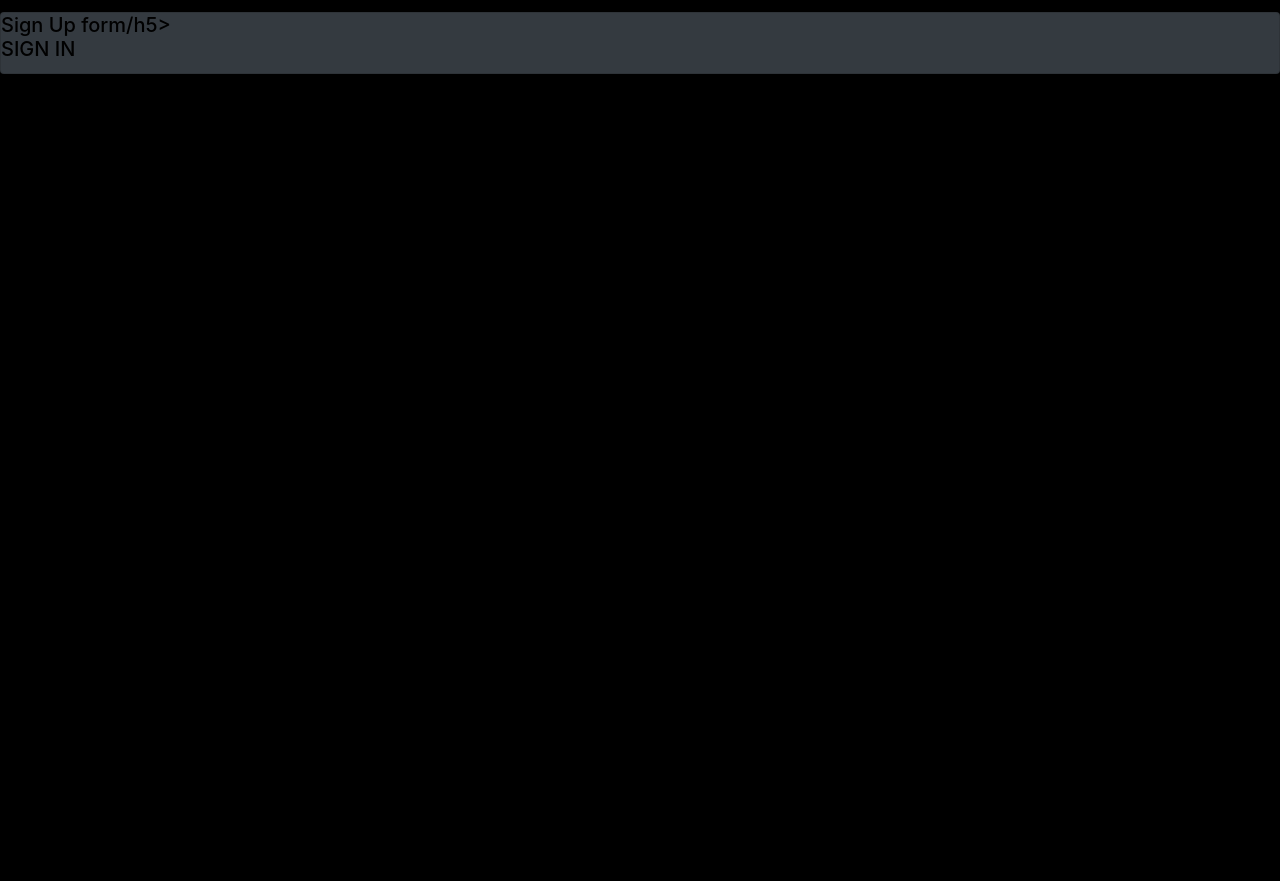
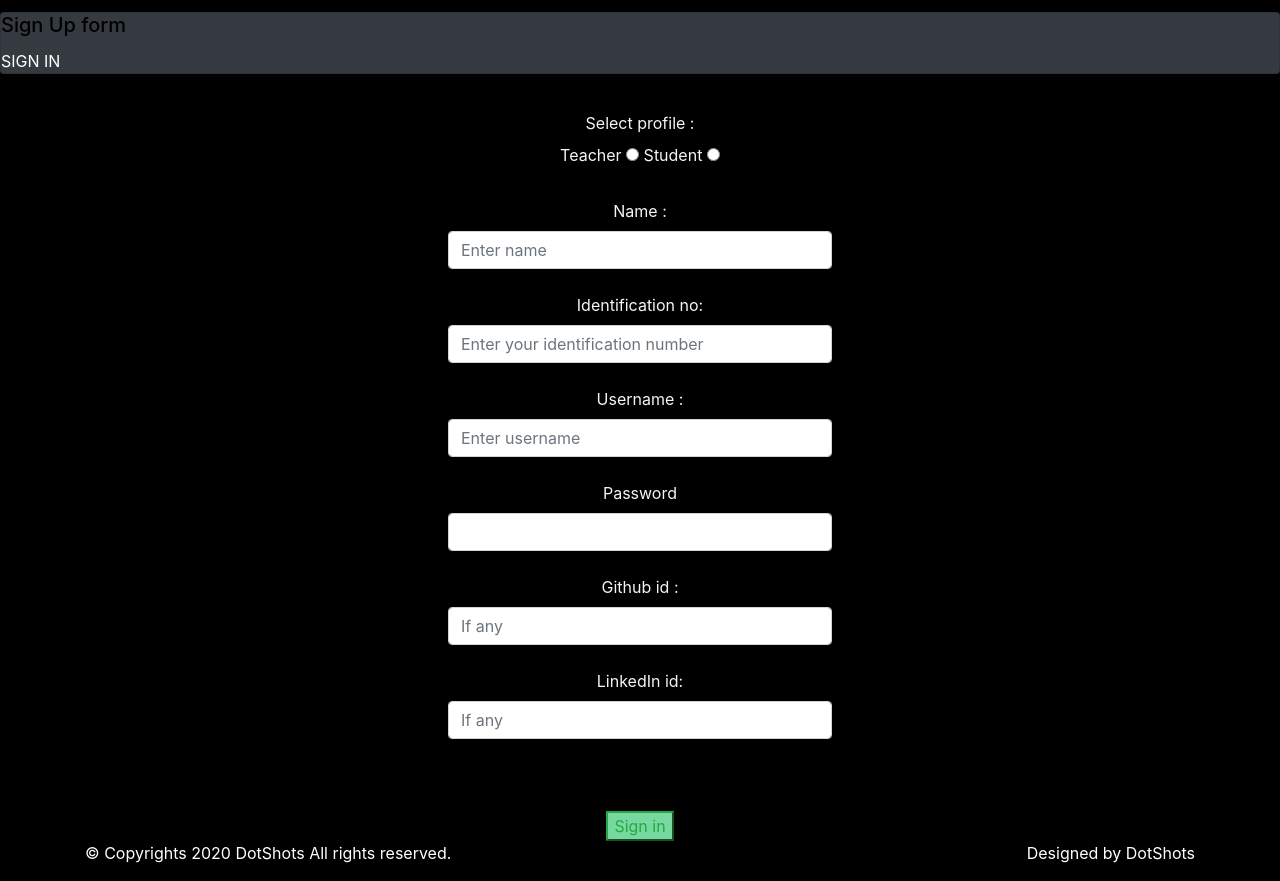
Before and after one commit to Abhinish098/Hackathon-2020, a website: page Signup.html in a window 1280 px wide. Shown: the part 81-962 px from the top of the page. Before the commit the page ends 800 px from the top, so only its background shows below. Drawn offline with nearby package versions, Linux system fonts and the light colour scheme.

Commit message:
Signin.html
The sign up form

```diff
--- a/Signup.html
+++ b/Signup.html
@@ -8,7 +8,7 @@
 
     <meta charset="utf-8" />
 
-    <title>Connect</title>
+    <title>Sign up</title>
     <link rel="shortcut icon" href="Logo.png" type="image/x-icon" />
 
     <!-- Links to CSS -->
@@ -34,7 +34,13 @@
       }
       /* Handle on hover */
       ::-webkit-scrollbar-thumb:hover {
-         background: ##77D9A0;
+         background: #77D9A0;
+      }
+      form{
+        color: whitesmoke;
+      }
+      button{
+        background-color:  #77D9A0;
       }
     </style>
 
@@ -49,9 +55,87 @@
           </div>
     </header>
      <div class="card bg-dark text-white">
-        <h5 class="card-title">Sign Up form/h5>
+        <h5 class="card-title">Sign Up form</h5>
         <p class="card-text">SIGN IN</p>
       </div>
     </div>
+    <div>
+      <form method="POST">
+
+        <center>
+        <h1><b><u><legend>Signup form </legend></u></b></h1>
+
+        <div>
+            <label for="select">Select profile : </label><br>
+            <label for="Teacher">Teacher</label>
+            <input type="radio" name="select" id="Teacher" value="Teacher">
+            <label for="Student">Student</label>
+            <input type="radio" name="Student" id="Student" value="Student">
+        </div>
+        <br>
+        <div>
+            <label for="name">Name : </label>
+            <input type="text" name="name" id="name" class="form-control" placeholder="Enter name" required>
+        </div>
+        <br>
+        <div>
+            <label for="id_no">Identification no:</label>
+            <input type="number" name="id_no" id="id_no" class="form-control" placeholder="Enter your identification number" required>
+        </div>
+        <br>
+        <div>
+            <label for="email">Username : </label>
+            <input type="email" name="email" id="email" class="form-control" placeholder="Enter username" required>
+        </div>
+        <br>
+        <div>
+            <label for="password">Password</label>
+            <input type="password" name="password" id="password" class="form-control" required>
+        </div>
+        <br>
+        <div>
+            <label for="email">Github id : </label>
+            <input type="email" name="email" id="email" class="form-control" placeholder="If any">
+        </div>
+        <br>
+        <div>
+            <label for="email">LinkedIn id: </label>
+            <input type="email" name="email" id="email" class="form-control" placeholder="If any">
+        </div>
+        <br>
+        <br>
+        <br>
+
+        <button class="btn-outline-success" type="submit">Sign in</button>
+    </center>
+
+    </form>
+    </div>
+
+      <!-- Footer -->
+      <span class="footernote">
+        <footer id="footer-part">
+         <div class="footer-copyright pt-10 pb-25">
+             <div class="container">
+                 <div class="row">
+                     <div class="col-md-8">
+                         <div class="copyright text-md-left text-center pt-15">
+                             <p>&copy; Copyrights 2020 DotShots All rights reserved. </p>
+                         </div>
+                     </div>
+                     <div class="col-md-4">
+                         <div class="copyright text-md-right text-center pt-15">
+                             <p>Designed by <span>DotShots</span> </p>
+                         </div>
+                     </div>
+                 </div> <!-- row -->
+             </div> <!-- container -->
+         </div> <!-- footer copyright -->
+        </footer>
+       </span>
+       <!-- Scripts -->
+    <script src="https://code.jquery.com/jquery-3.4.1.slim.min.js" integrity="sha384-J6qa4849blE2+poT4WnyKhv5vZF5SrPo0iEjwBvKU7imGFAV0wwj1yYfoRSJoZ+n" crossorigin="anonymous"></script>
+    <script src="https://cdn.jsdelivr.net/npm/popper.js@1.16.0/dist/umd/popper.min.js" integrity="sha384-Q6E9RHvbIyZFJoft+2mJbHaEWldlvI9IOYy5n3zV9zzTtmI3UksdQRVvoxMfooAo" crossorigin="anonymous"></script>
+
   </body>
 </html>
```
Also changed, not shown: Signin.html (+9 -2 lines).
